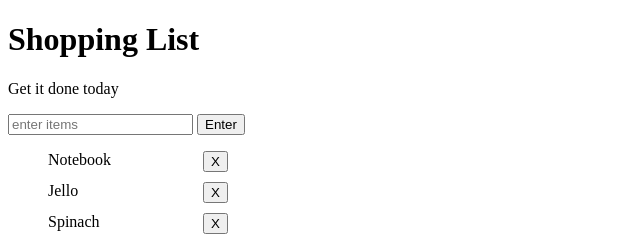
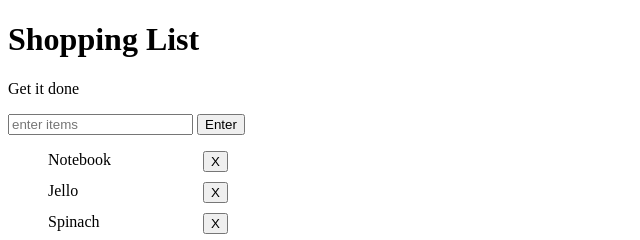
Before and after one commit to Sylmile/github-execise, a plain HTML site: page index.html in a window 1280 px wide. Shown: the top 240 px of the page, 0-640 px from the left. Drawn offline with Linux system fonts and the light colour scheme.

Commit message:
new text added

```diff
--- a/index.html
+++ b/index.html
@@ -6,7 +6,7 @@
 </head>
 <body>
 	<h1>Shopping List</h1>
-	<p id="first">Get it done today</p>
+	<p id="first">Get it done </p>
 	<input id="userinput" type="text" placeholder="enter items">
 	<button id="enter">Enter</button>
 	<ul id="list">
```
